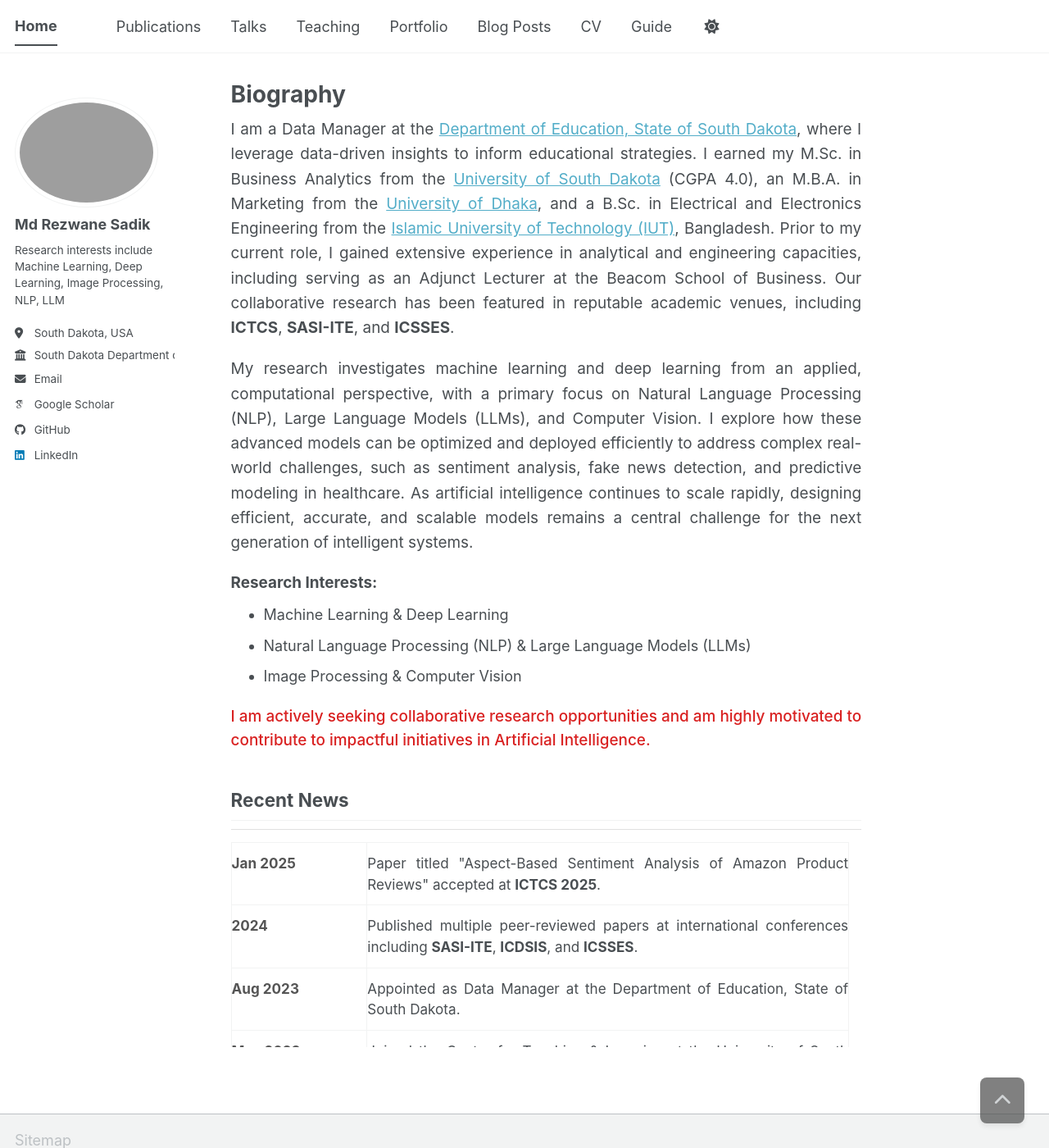
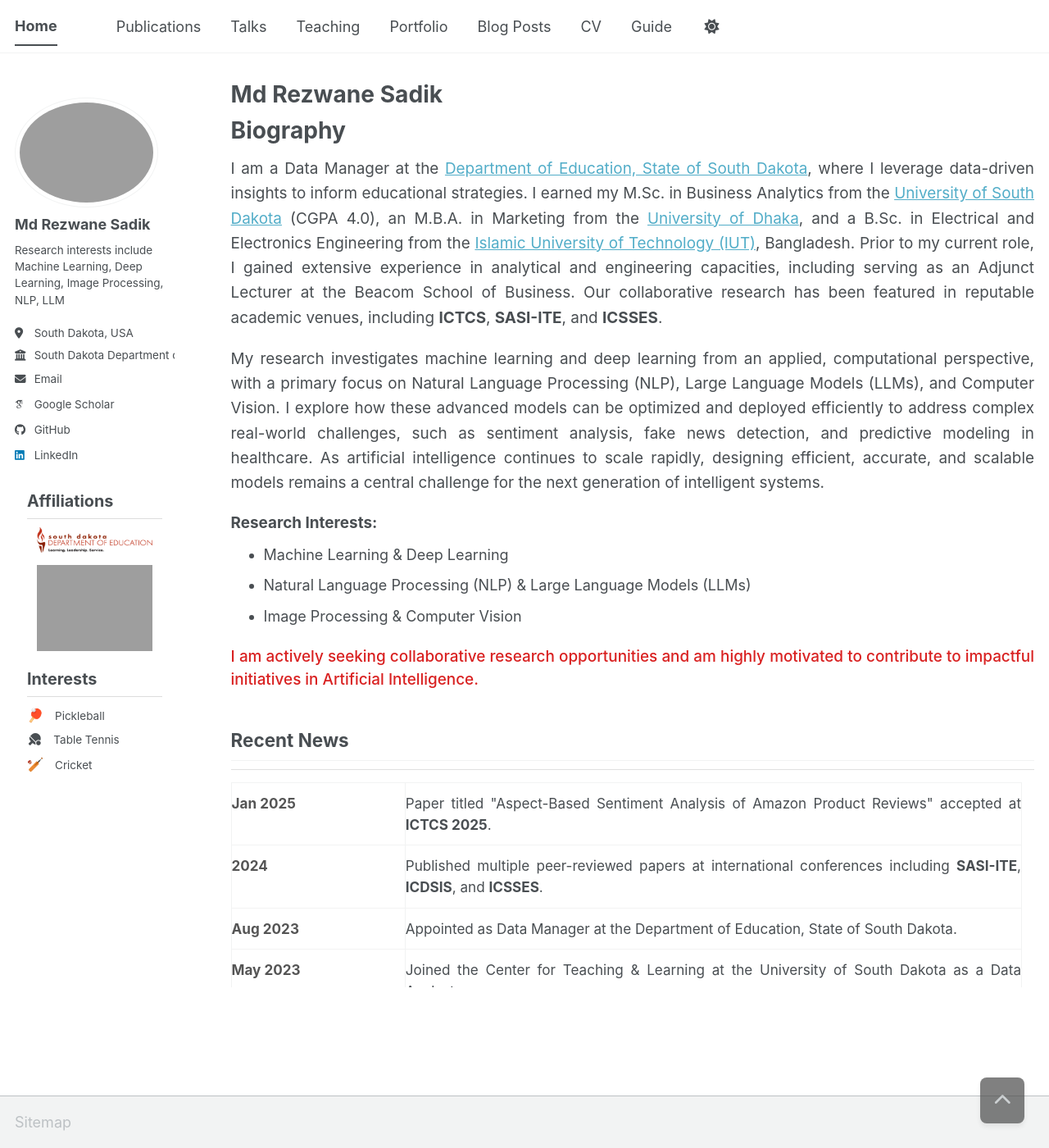
Before and after one commit to rez1Sadik/rez1Sadik.github.io, a Jekyll site: the page built from _pages/about.md, in a window 1280 px wide and 1400 px high. Shown: the whole window at 82% size. Built offline with Jekyll 4.4.1, drawn with Linux system fonts in a browser that asks for light colours; some web fonts are replaced; a script bundle is joined from its source files by our own code; library files that are not in the unit come from our copies.

Commit message:
updatev2

```diff
--- a/_includes/author-profile.html
+++ b/_includes/author-profile.html
@@ -174,3 +174,20 @@
     </ul>
   </div>
 </div>
+
+<div class="author__urls-wrapper" style="margin-top: 30px; padding: 0 15px;">
+    <p style="font-size: 1.1em; font-weight: bold; margin-bottom: 10px; border-bottom: 1px solid #ddd; padding-bottom: 5px;">Affiliations</p>
+    <div style="text-align: center;">
+       <img src="{{ base_path }}/images/doe_sd_logo.png" alt="SD DOE" style="max-width: 85%; margin-bottom: 15px; display: block; margin-left: auto; margin-right: auto;">
+       <img src="{{ base_path }}/images/usd_logo.jpg" alt="USD" style="max-width: 85%; margin-bottom: 15px; display: block; margin-left: auto; margin-right: auto;">
+    </div>
+  </div>
+
+  <div class="author__urls-wrapper" style="margin-top: 10px; padding: 0 15px;">
+    <p style="font-size: 1.1em; font-weight: bold; margin-bottom: 10px; border-bottom: 1px solid #ddd; padding-bottom: 5px;">Interests</p>
+    <ul class="author__urls social-icons" style="list-style-type: none; padding-left: 0;">
+      <li style="margin-bottom: 8px; color: #494e52;"><span style="margin-right: 10px; font-size: 1.2em;">🏓</span> Pickleball</li>
+      <li style="margin-bottom: 8px; color: #494e52;"><i class="fas fa-table-tennis" style="margin-right: 10px; font-size: 1.1em;"></i> Table Tennis</li>
+      <li style="margin-bottom: 8px; color: #494e52;"><span style="margin-right: 10px; font-size: 1.2em;">🏏</span> Cricket</li>
+    </ul>
+  </div>
--- a/_pages/about.md
+++ b/_pages/about.md
@@ -1,11 +1,12 @@
 ---
 permalink: /
-title: "Biography"
+title: "Md Rezwane Sadik"
 author_profile: true
 redirect_from:
   - /about/
   - /about.html
 ---
+<h1 style="margin-top: 0;">Biography</h1>
 
 <div style="text-align: justify; font-size: 1.05em; line-height: 1.6; margin-bottom: 20px;">
 I am a Data Manager at the <a href="#">Department of Education, State of South Dakota</a>, where I leverage data-driven insights to inform educational strategies. I earned my M.Sc. in Business Analytics from the <a href="#">University of South Dakota</a> (CGPA 4.0), an M.B.A. in Marketing from the <a href="#">University of Dhaka</a>, and a B.Sc. in Electrical and Electronics Engineering from the <a href="#">Islamic University of Technology (IUT)</a>, Bangladesh. Prior to my current role, I gained extensive experience in analytical and engineering capacities, including serving as an Adjunct Lecturer at the Beacom School of Business. Our collaborative research has been featured in reputable academic venues, including <strong>ICTCS</strong>, <strong>SASI-ITE</strong>, and <strong>ICSSES</strong>.
--- a/_sass/layout/_sidebar.scss
+++ b/_sass/layout/_sidebar.scss
@@ -322,3 +322,14 @@
     }
   }
 }
+
+/* Widen the layout to make use of empty space */
+.page__inner-wrap {
+  max-width: 1200px !important;
+}
+.page {
+  padding-right: 0 !important;
+}
+.initial-content {
+  max-width: 1200px !important;
+}
```
